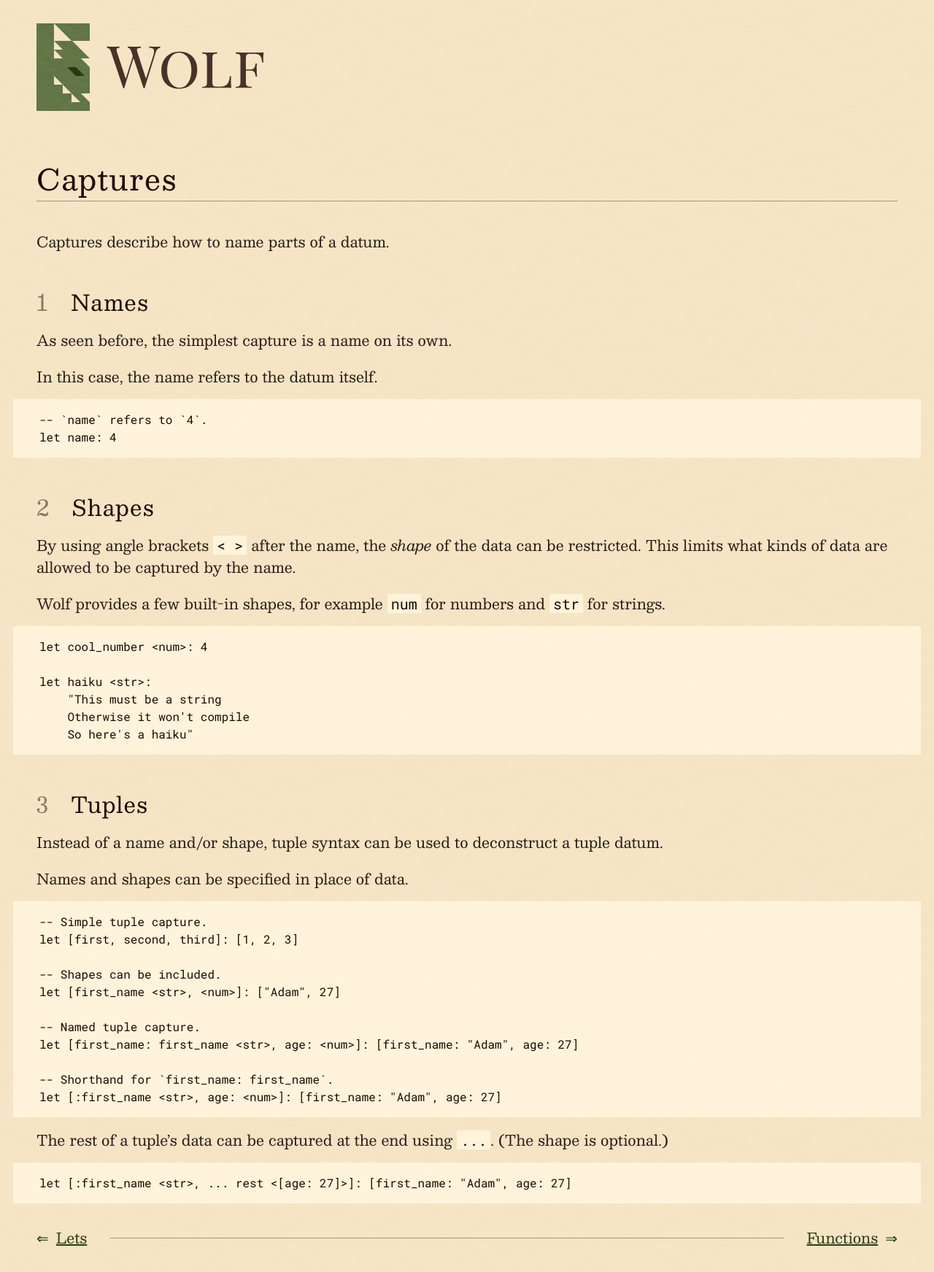
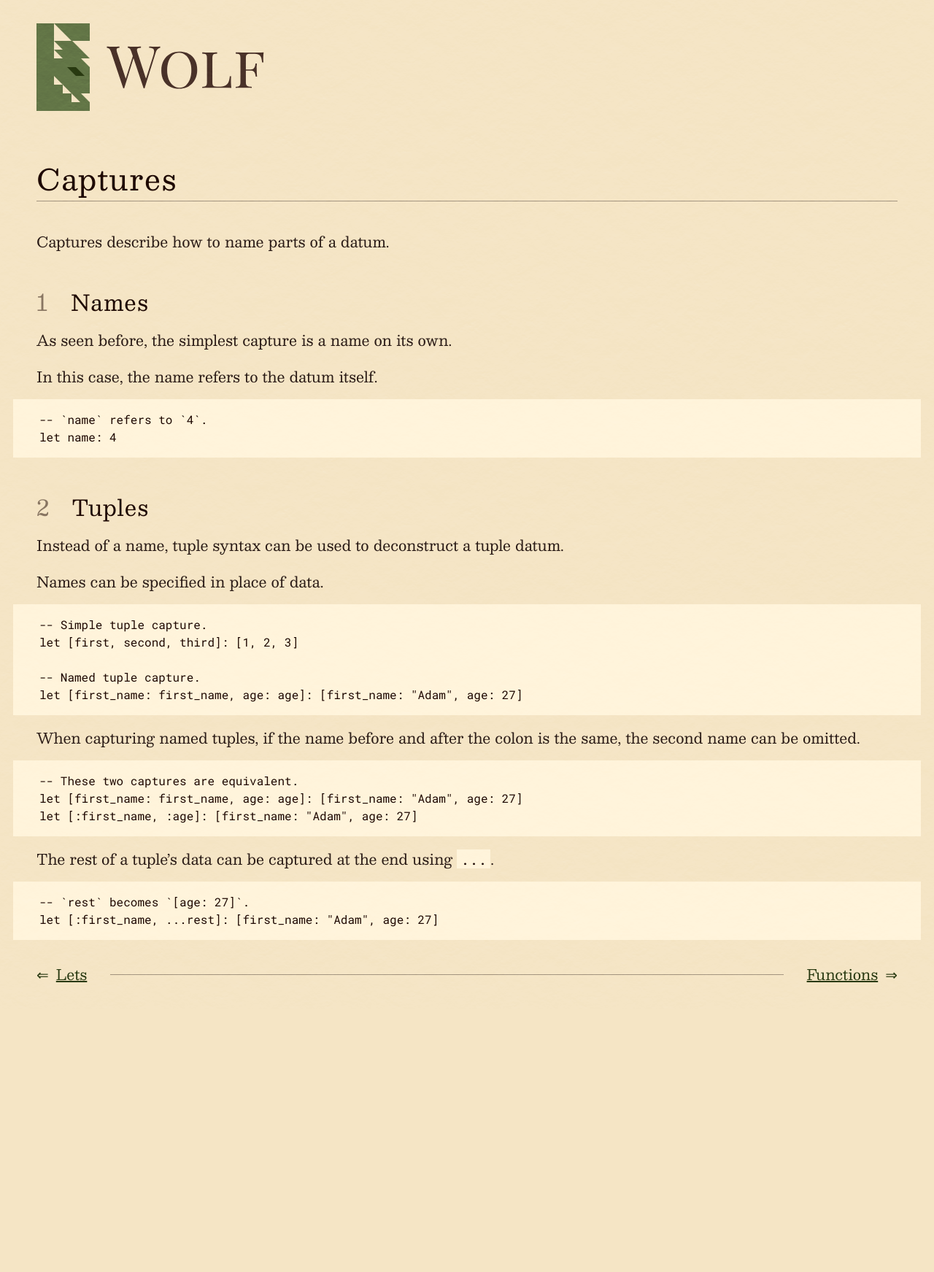
Before and after one commit to dphfox/wolf, a Jekyll site: the page built from docs/design/07-captures.md, in a window 1280 px wide. Shown: the whole page at 73% size. Built offline with Jekyll 4.4.1, drawn with Linux system fonts in a browser that asks for light colours; after the commit the page ends 1382 px from its top, so only the background shows below that.

Commit message:
More work

````diff
--- a/docs/_layouts/page.html
+++ b/docs/_layouts/page.html
@@ -5,7 +5,7 @@ layout: bare
 	<a href="{{site.url}}">
 		<picture>
 			<source media="(prefers-color-scheme: dark)" srcset="/assets/logo-dark.svg">
-			<img alt="Wolf logo" src="/assets/logo-light.svg" width="338" height="120">
+			<img id="header-logo" alt="Wolf logo" src="/assets/logo-light.svg" width="338" height="120">
 		</picture>
 	</a>
 </header>
--- a/docs/assets/css/main.css
+++ b/docs/assets/css/main.css
@@ -259,6 +259,11 @@ ol + p, ol + ul, ol + ol {
 	margin-top: 1em;
 }
 
+#header-logo {
+	max-width: 100%;
+	height: auto;
+}
+
 main > nav {
 	display: flex;
 	align-items: center;
--- a/docs/design/07-captures.md
+++ b/docs/design/07-captures.md
@@ -17,48 +17,32 @@ In this case, the name refers to the datum itself.
 let name: 4
 ```
 
-## Shapes
-
-By using angle brackets `< >` after the name, the *shape* of the data can be
-restricted. This limits what kinds of data are allowed to be captured by the
-name.
-
-Wolf provides a few built-in shapes, for example `num` for numbers and `str` for
-strings.
-
-```
-let cool_number <num>: 4
-
-let haiku <str>:
-	"This must be a string
-	Otherwise it won't compile
-	So here's a haiku"
-```
-
 ## Tuples
 
-Instead of a name and/or shape, tuple syntax can be used to deconstruct a
-tuple datum.
+Instead of a name, tuple syntax can be used to deconstruct a tuple datum.
 
-Names and shapes can be specified in place of data.
+Names can be specified in place of data.
 
 ```
 -- Simple tuple capture.
 let [first, second, third]: [1, 2, 3]
 
--- Shapes can be included.
-let [first_name <str>, <num>]: ["Adam", 27]
-
 -- Named tuple capture.
-let [first_name: first_name <str>, age: <num>]: [first_name: "Adam", age: 27]
-
--- Shorthand for `first_name: first_name`.
-let [:first_name <str>, age: <num>]: [first_name: "Adam", age: 27]
+let [first_name: first_name, age: age]: [first_name: "Adam", age: 27]
 ```
 
-The rest of a tuple's data can be captured at the end using `...`. (The shape is
-optional.)
+When capturing named tuples, if the name before and after the colon is the same,
+the second name can be omitted.
 
 ```
-let [:first_name <str>, ... rest <[age: 27]>]: [first_name: "Adam", age: 27]
+-- These two captures are equivalent.
+let [first_name: first_name, age: age]: [first_name: "Adam", age: 27]
+let [:first_name, :age]: [first_name: "Adam", age: 27]
 ```
+
+The rest of a tuple's data can be captured at the end using `...`.
+
+```
+-- `rest` becomes `[age: 27]`.
+let [:first_name, ...rest]: [first_name: "Adam", age: 27]
+```
````
Also changed, not shown: docs/design/08-functions.md (+2 -10 lines), 1 other file.
